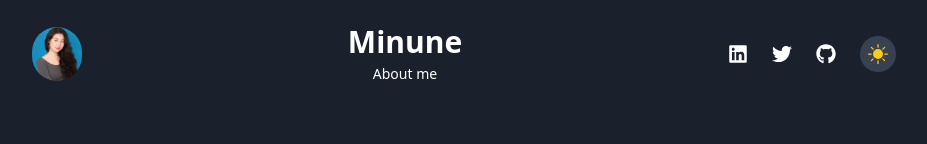
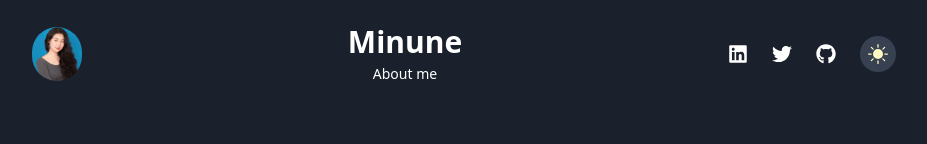
Before and after one commit to minuscholastica/Minune, a Next.js app: page / in a window 1280 px wide. Shown: the top 144 px of the page, without its empty margins (176-1103 px from the left). Built offline with nearby package versions, Linux system fonts and the light colour scheme.

Commit message:
text-yellow-100

```diff
--- a/app/ClientLayout.tsx
+++ b/app/ClientLayout.tsx
@@ -58,7 +58,7 @@ const ClientLayout: React.FC<{ children: React.ReactNode }> = ({ children }) =>
               <FaGithub size={20} className="text-light dark:text-dark" />
             </Link>
             <button onClick={toggleTheme} aria-label="Toggle light mode" className="p-2 rounded-full bg-gray-200 dark:bg-gray-700">
-              {isLightMode ? <BsMoonFill size={20} className="text-dark-navy" /> : <BsSunFill size={20} className="text-yellow-400" />}
+              {isLightMode ? <BsMoonFill size={20} className="text-dark-navy" /> : <BsSunFill size={20} className="text-yellow-100" />}
             </button>
           </div>
         </header>
```
